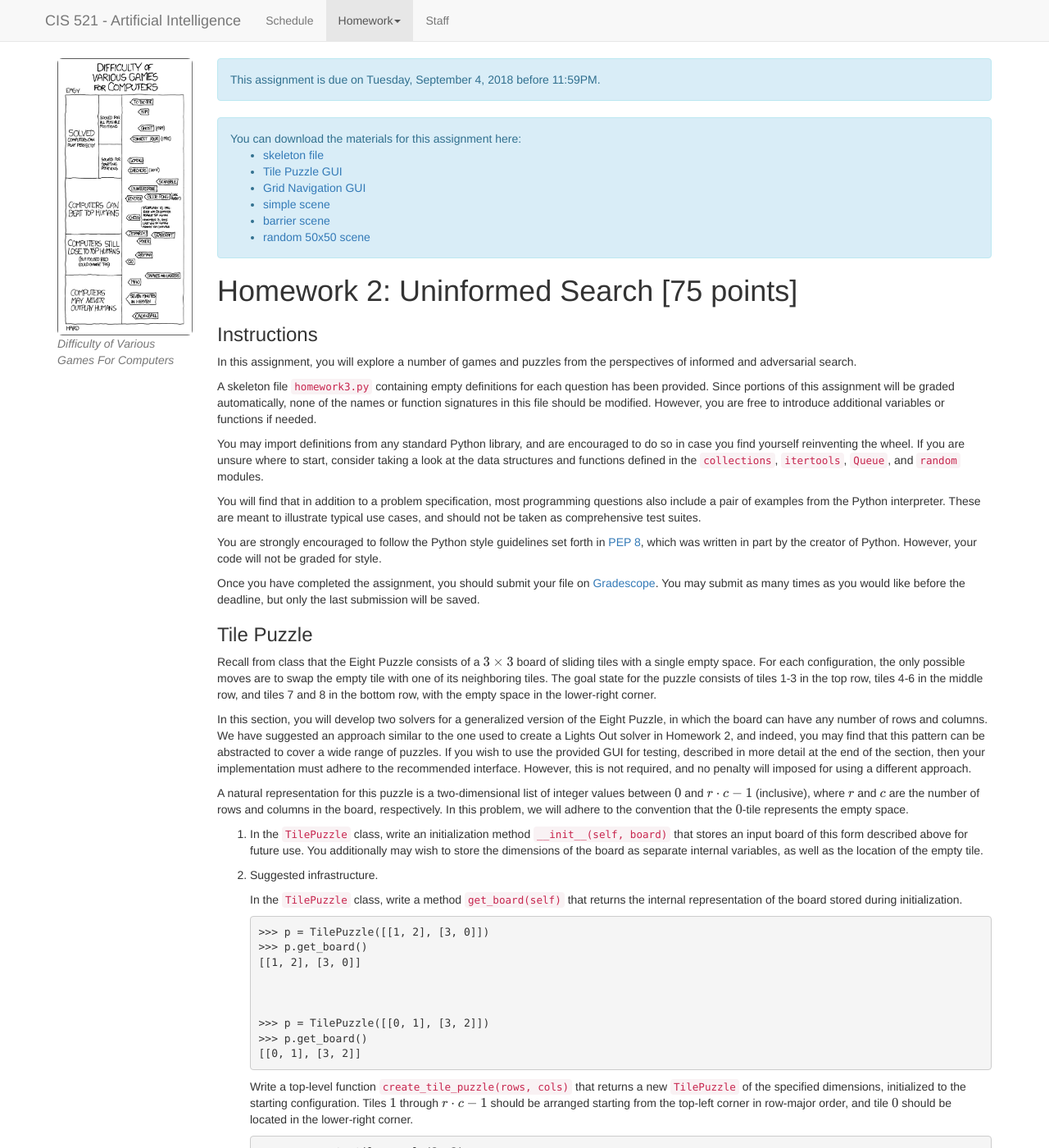
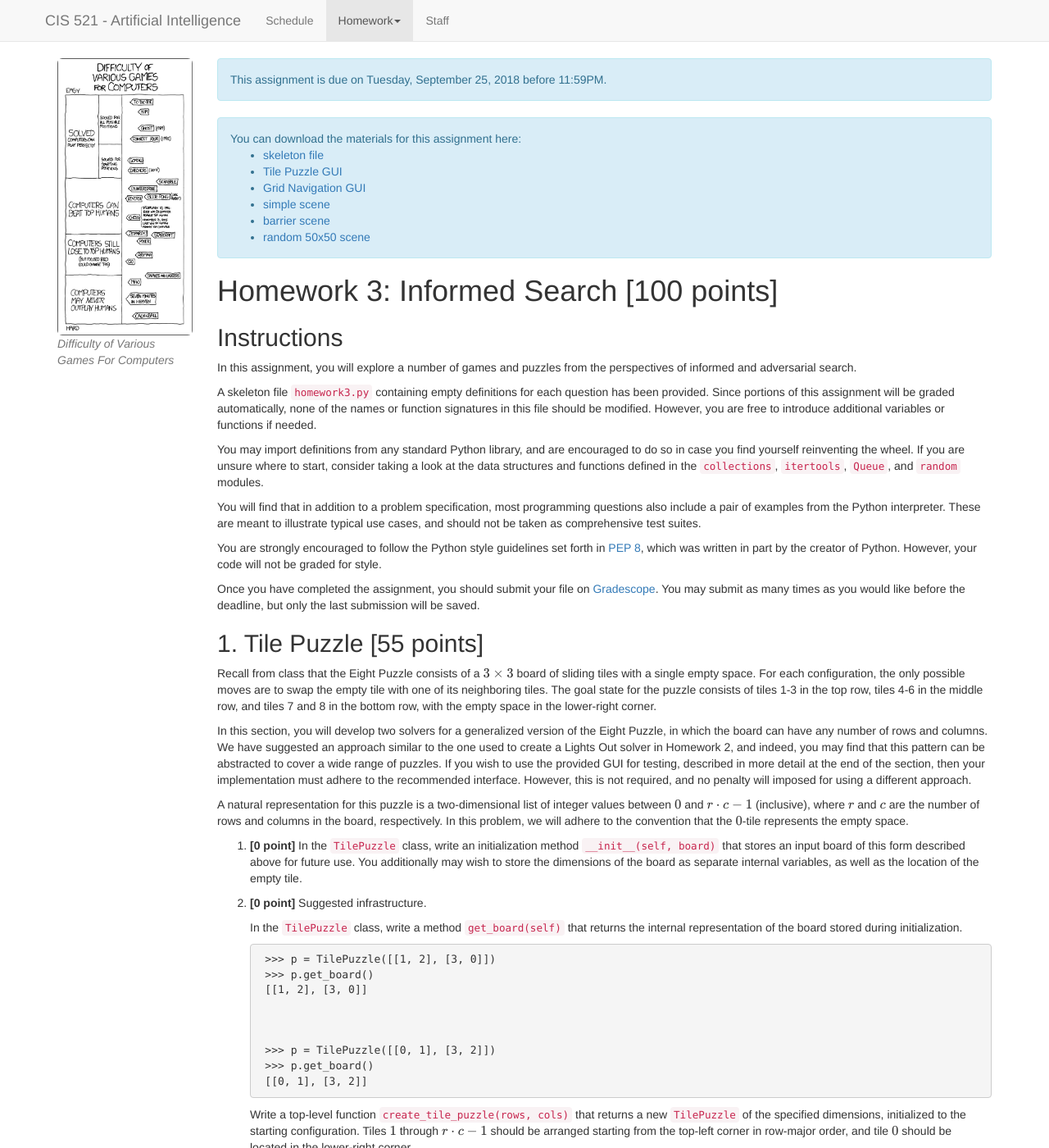
Before and after one commit to artificial-intelligence-class/artificial-intelligence-class.github.io, a Jekyll site: the page built from homeworks/hw3/homework3.md, in a window 1280 px wide and 1400 px high. Shown: the whole window at 82% size. Built offline with Jekyll 4.4.1, drawn with Linux system fonts in a browser that asks for light colours; nearby versions of some CDN libraries; formulas are drawn with MathJax 3; a script that is not in the unit is left out; some of the changed text lies outside the part shown.

Commit message:
Basic point distribution.

```diff
--- a/homeworks/hw3/homework3.md
+++ b/homeworks/hw3/homework3.md
@@ -6,7 +6,7 @@
 title: CIS 521 Homework 3 "Informed Search"
 active_tab: homework
 release_date: 2018-09-18
-due_date: 2018-09-04 23:59:00EDT
+due_date: 2018-09-25 23:59:00EDT
 materials:
     -
         name: skeleton file
@@ -55,11 +55,10 @@
 </div>
 {% endif %}
 
-Homework 2: Uninformed Search [75 points]
+Homework 3: Informed Search [100 points]
 =============================================================
 
-
-### Instructions
+## Instructions
 
 In this assignment, you will explore a number of games and puzzles from the perspectives of informed and adversarial search.
 
@@ -73,7 +72,7 @@
 
 Once you have completed the assignment, you should submit your file on [Gradescope](https://www.gradescope.com/courses/21105). You may submit as many times as you would like before the deadline, but only the last submission will be saved.
 
-### Tile Puzzle
+## 1. Tile Puzzle [55 points]
 
 Recall from class that the Eight Puzzle consists of a $3 \\times 3$ board of sliding tiles with a single empty space. For each configuration, the only possible moves are to swap the empty tile with one of its neighboring tiles. The goal state for the puzzle consists of tiles 1-3 in the top row, tiles 4-6 in the middle row, and tiles 7 and 8 in the bottom row, with the empty space in the lower-right corner.
 
@@ -81,9 +80,9 @@
 
 A natural representation for this puzzle is a two-dimensional list of integer values between $0$ and $r \\cdot c - 1$ (inclusive), where $r$ and $c$ are the number of rows and columns in the board, respectively. In this problem, we will adhere to the convention that the $0$-tile represents the empty space.
 
-1.  In the `TilePuzzle` class, write an initialization method `__init__(self, board)` that stores an input board of this form described above for future use. You additionally may wish to store the dimensions of the board as separate internal variables, as well as the location of the empty tile.
+1. **[0 point]** In the `TilePuzzle` class, write an initialization method `__init__(self, board)` that stores an input board of this form described above for future use. You additionally may wish to store the dimensions of the board as separate internal variables, as well as the location of the empty tile.
 
-2.  Suggested infrastructure.
+2. **[0 point]** Suggested infrastructure.
 
     In the `TilePuzzle` class, write a method `get_board(self)` that returns the internal representation of the board stored during initialization.
 
@@ -187,7 +186,7 @@
         right [[1, 2, 3], [4, 5, 0], [6, 7, 8]]
 
 
-3.  In the `TilePuzzle` class, write a method `find_solutions_iddfs(self)` that yields all optimal solutions to the current board, represented as lists of moves. Valid moves include the four strings `"up"`, `"down"`, `"left"`, and `"right"`, where each move indicates a single swap of the empty tile with its neighbor in the indicated direction. Your solver should be implemented using an iterative deepening depth-first search, consisting of a series of depth-first searches limited at first to $0$ moves, then $1$ move, then $2$ moves, and so on. You may assume that the board is solvable. The order in which the solutions are produced is unimportant, as long as all optimal solutions are present in the output.
+3. **[25 points]** In the `TilePuzzle` class, write a method `find_solutions_iddfs(self)` that yields all optimal solutions to the current board, represented as lists of moves. Valid moves include the four strings `"up"`, `"down"`, `"left"`, and `"right"`, where each move indicates a single swap of the empty tile with its neighbor in the indicated direction. Your solver should be implemented using an iterative deepening depth-first search, consisting of a series of depth-first searches limited at first to $0$ moves, then $1$ move, then $2$ moves, and so on. You may assume that the board is solvable. The order in which the solutions are produced is unimportant, as long as all optimal solutions are present in the output.
 
     This method is most easily implemented using recursion. First define a recursive helper method `iddfs_helper(self, limit, moves)` that yields all solutions to the current board of length no more than `limit` which are continuations of the provided move list. Your main method will then call this helper function in a loop, increasing the depth limit by one at each iteration, until one or more solutions have been found.
 
@@ -208,7 +207,7 @@
          'up', 'right', 'down']]
 
 
-4.  In the `TilePuzzle` class, write a method `find_solution_a_star(self)` that returns an optimal solution to the current board, represented as a list of direction strings. If multiple optimal solutions exist, any of them may be returned. Your solver should be implemented as an A* search using the Manhattan distance heuristic, which is reviewed below. You may assume that the board is solvable. During your search, you should take care not to add positions to the queue that have already been visited. It is recommended that you use the `PriorityQueue` class from the `Queue` module.
+4. **[30 points]** In the `TilePuzzle` class, write a method `find_solution_a_star(self)` that returns an optimal solution to the current board, represented as a list of direction strings. If multiple optimal solutions exist, any of them may be returned. Your solver should be implemented as an A* search using the Manhattan distance heuristic, which is reviewed below. You may assume that the board is solvable. During your search, you should take care not to add positions to the queue that have already been visited. It is recommended that you use the `PriorityQueue` class from the `Queue` module.
 
     Recall that the Manhattan distance between two locations $(r\_1, c\_1)$ and $(r\_2, c\_2)$ on a board is defined to be the sum of the componentwise distances: $|r\_1 - r\_2| + |c\_1 - c\_2|$. The Manhattan distance heuristic for an entire puzzle is then the sum of the Manhattan distances between each tile and its solved location.
 
@@ -237,7 +236,7 @@
 
 In the GUI, you can use the arrow keys to perform moves on the puzzle, and can use the side menu to scramble or solve the puzzle. The GUI is merely a wrapper around your implementations of the relevant functions, and may therefore serve as a useful visual tool for debugging.
 
-### Grid Navigation
+## 2. Grid Navigation [20 points]
 
 In this section, you will investigate the problem of navigation on a two-dimensional grid with obstacles. The goal is to produce the shortest path between a provided pair of points, taking care to maneuver around the obstacles as needed. Path length is measured in Euclidean distance. Valid directions of movement include up, down, left, right, up-left, up-right, down-left, and down-right.
 
@@ -265,7 +264,7 @@
 
 The argument `scene_path` is a path to a scene file storing the layout of the target grid and obstacles. We use the following format for textual scene representation: `"."` characters correspond to empty spaces, and `"X"` characters correspond to obstacles.
 
-### Linear Disk Movement, Revisited
+## 3. Linear Disk Movement, Revisited [20 points]
 
 Recall the Linear Disk Movement section from Homework 2. The starting configuration of this puzzle is a row of $\\ell$ cells, with disks located on cells $0$ through $n - 1$. The goal is to move the disks to the end of the row using a constrained set of actions. At each step, a disk can only be moved to an adjacent empty cell, or to an empty cell two spaces away, provided another disk is located on the intervening square.
 
@@ -273,10 +272,10 @@
 
 Implement an improved version of the `solve_distinct_disks(length, n)` function from Homework 2 that uses an A* search rather than an uninformed breadth-first search to find an optimal solution. As before, the exact solution produced is not important so long as it is of minimal length. You should devise a heuristic which is admissible but informative enough to yield significant improvements in performance.
 
-### Feedback
+## 4. Feedback [5 points]
 
-1.  Approximately how long did you spend on this assignment?
+1. **[1 point]** Approximately how long did you spend on this assignment?
 
-2.  Which aspects of this assignment did you find most challenging? Were there any significant stumbling blocks?
+2. **[2 point]** Which aspects of this assignment did you find most challenging? Were there any significant stumbling blocks?
 
-3.  Which aspects of this assignment did you like? Is there anything you would have changed?
+3. **[2 point]**  Which aspects of this assignment did you like? Is there anything you would have changed?
```
